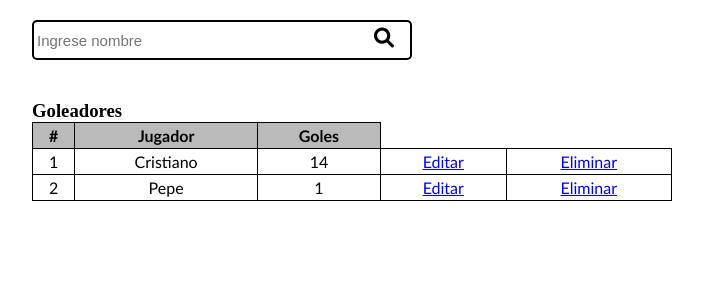
After one commit to JairoECC/GOL, a PHP site: page /viewAll/gol.php in a window 1280 px wide. The commit adds this page. Shown: the top 300 px of the page, without its empty margins (38-741 px from the left). Run offline with PHP 8.4, Linux system fonts and the light colour scheme; a user stored in the database is signed in; data comes from the database, SQL or seed files in the repository.

Commit message:
agrege nuevas pestañas

```diff
--- /dev/null
+++ b/estilos/viewAll.css
@@ -0,0 +1,75 @@
+.tabla-goleador th,
+.tabla-goleador td {
+    border: 1px solid black;
+    padding: 3px;
+    text-align: center;
+    font-family: 'calibri';
+}
+.tabla-goleador th {
+    background-color: #bababa;
+}
+.tabla-goleador {
+    border-collapse: collapse;
+    width: 100%;
+}
+.muestra{
+    margin-top: 20px
+}
+.muestra{
+    margin-top: 40px;
+    width: 50%;
+    margin-left: 70px;
+}
+.buscador{
+    margin-top: 20px;
+    margin-left: 70px;
+}
+.buscador label{
+    color: black;
+    font-family: 'calibri';
+    font-size: 20px;
+}
+#ingreText{
+    width: 380px;
+    height: 40px;
+    border: 2px solid black;
+    border-radius: 5px;
+}
+#Lupa{
+    background: transparent;
+    border: none;
+}
+.input-container{
+    position: relative;
+}
+.input-container i {
+    position: absolute;
+    top: 52%;
+    transform: translateY(-50%);
+    left: 90%;
+    cursor: pointer;
+}
+.input-container input {
+    padding-left: 3px;
+    font-size: 15px;
+}
+@media (max-width: 600px){
+    form{
+        align-items: center;
+    }
+    #ingreText{
+        width: 200px;
+        height: 22px;
+        border: 2px solid black;
+        border-radius: 3px;
+    }
+    .input-container i {
+        position: absolute;
+        margin-top: 2px;
+        transform: translateY(-50%);
+        left: 90%;
+        font-size: 10px;
+        cursor: pointer;
+    }
+
+}
--- /dev/null
+++ b/viewAll/gol.php
@@ -0,0 +1,79 @@
+<?php
+	session_start();
+	if (!isset($_SESSION['nombre'])) {
+		header('Location: login.php');
+	}elseif(isset($_SESSION['nombre'])){
+		include '../conexion.php';
+		$sentencia = $bd->query("SELECT nombre, goles FROM jugador ORDER BY goles DESC");
+		$jugador = $sentencia->fetchAll(PDO::FETCH_OBJ);
+		//print_r($alumnos);
+	}else{
+		echo "Error en el sistema";
+	}
+?>
+
+<!DOCTYPE html>
+<html lang="en">
+<head>
+    <meta charset="UTF-8">
+	<link rel="stylesheet" href="../estilos/viewAll.css">
+    <title>Estadisticas</title>
+	<link rel="stylesheet" href="https://cdnjs.cloudflare.com/ajax/libs/font-awesome/4.7.0/css/font-awesome.min.css">
+    <link rel="stylesheet" href="estilos/navStyle.css">
+    <link rel="stylesheet" href="https://cdnjs.cloudflare.com/ajax/libs/font-awesome/6.0.0-beta3/css/all.min.css">
+	<meta name="viewport" content="width=device-width, user-scalable=no, initial-scale=1.0, maximum-scale=1.0, minimum-scale=1.0">
+    <title>Document</title>
+</head>
+<style>
+* {
+    margin: 0;
+    padding: 0;
+    box-sizing: border-box;
+}
+
+body {
+    margin: 0;
+    padding: 0;
+    background-color: white;
+}
+</style>
+<body>
+    <div class="buscador">
+        <form method="POST" action="buscar.php">
+            <label class="input-container">
+                <i class="fas fa-search"></i>
+                <input id="ingreText" type="text" name="nombre" placeholder="Ingrese nombre">
+            </label>
+        </form>
+    </div>
+    <div class="muestra">
+		<table class="tabla-goleador">
+            <h3>Goleadores</h3>
+            <tr>
+                <th>#</th>
+                <th>Jugador</th>
+                <th>Goles</th>
+            </tr>
+            <?php
+            $posicion = 1;
+            foreach ($jugador as $dato) {
+                if ($posicion <= 10) { // Limitar hasta la posición 8
+            ?>
+            <tr>
+                <td><?php echo $posicion; ?></td>
+                <td><?php echo $dato->nombre; ?></td>
+                <td><?php echo $dato->goles; ?></td>
+                <td><a class="btn btn-warning" id="edit" href="editAndDelete/editGol.php?nombre=<?php echo $dato->nombre; ?>">Editar</a></td>
+                <td><a class="btn btn-danger" id="delete" href="editAndDelete/delete.php?nombre=<?php echo $dato->nombre; ?>">Eliminar</a></td>
+            </tr>
+            <?php
+                $posicion++;
+            } else {
+                break; // Romper el ciclo si se alcanza la posición 8
+            }
+            }
+            ?>
+        </table>
+    </div>
+</body>
+</html>
```
Also changed, not shown: estadisticas/amarillas.php (+16 -0 lines), estadisticas/asistencias.php (+15 -0 lines), estadisticas/rojas.php (+15 -0 lines), paginaingresar.php (+10 -5 lines), viewAll/asistencia.php (added), viewAll/tAmarilla.php (added), viewAll/tRoja.php (added).
